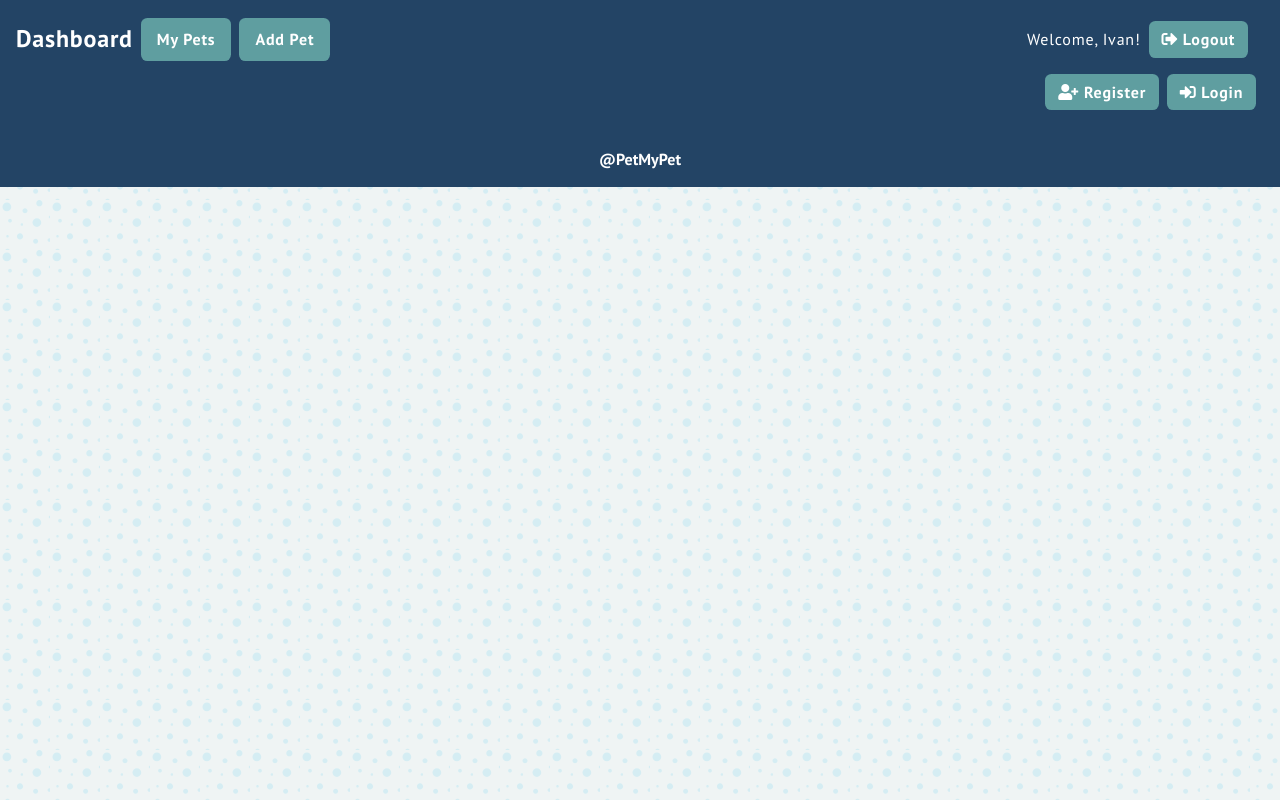
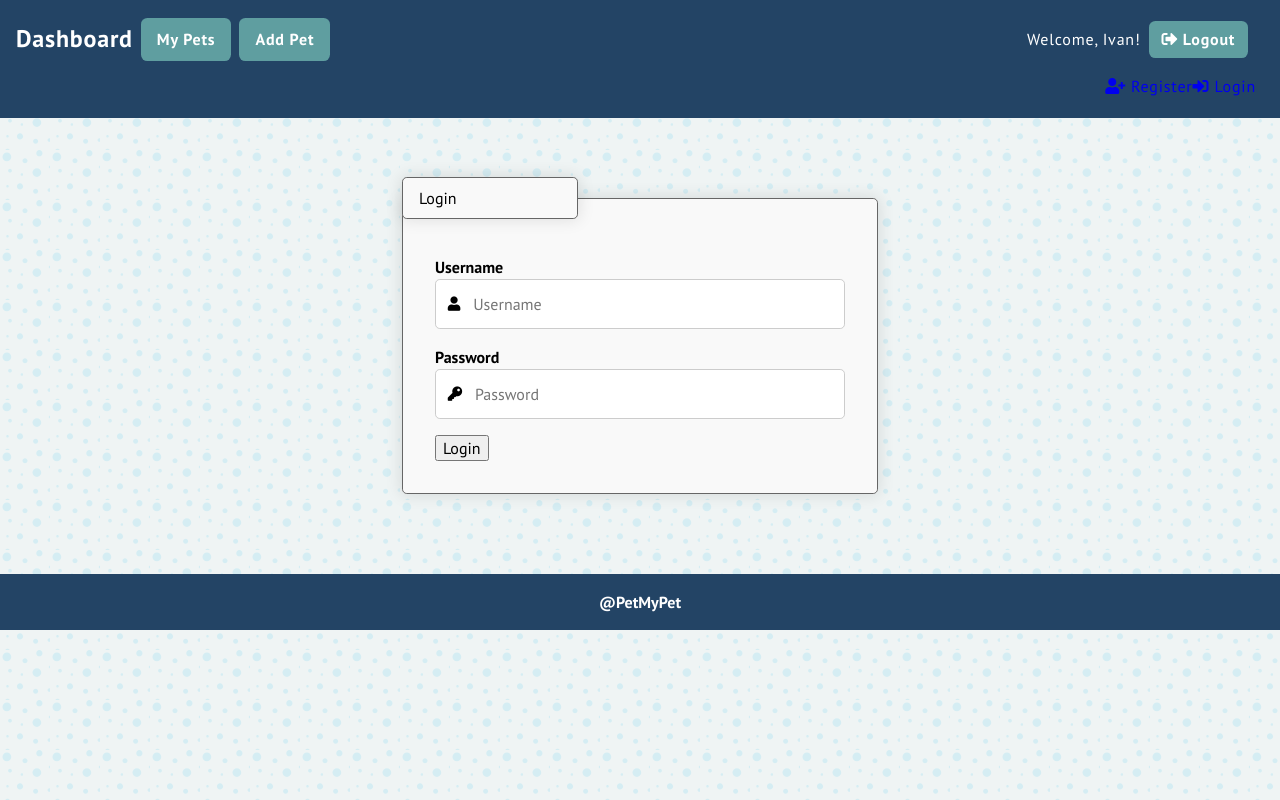
Before and after one commit to DanielValchev92/react-my-pets, a React (Create React App) app: page /login in a window 1280 px wide. Built offline with nearby package versions, Linux system fonts and the light colour scheme; a web font is replaced by a local one.

Commit message:
creating Login component

```diff
--- a/src/App.js
+++ b/src/App.js
@@ -1,6 +1,7 @@
 import { Route, Switch } from 'react-router-dom';
 import Header from './components/Header/Header';
 import Footer from './components/Footer/Footer';
+import Login from './components/Login/Login';
 import Categories from './components/Categories/Categories';
 import PetDetails from './components/PetDetails/PetDetails';
 import EditPetDetails from './components/EditPetDetails/EditPetDetails';
@@ -20,6 +21,7 @@ function App() {
         <Route path="/pets/details/:petId" exact component={PetDetails} />
         <Route path="/pets/details/:petId/edit" component={EditPetDetails} />
         <Route path="/pets/create" component={CreatePet} />
+        <Route path="/login" component={Login} />
       </Switch>
 
       <Footer />
--- a/src/components/Header/Header.js
+++ b/src/components/Header/Header.js
@@ -20,8 +20,8 @@ const Header = () => {
                 </section>
                 <section className="navbar-anonymous">
                     <ul>
-                        <li><a href="#"><i className="fas fa-user-plus"></i> Register</a></li>
-                        <li><a href="#"><i className="fas fa-sign-in-alt"></i> Login</a></li>
+                        <li><Link to="/register"><i className="fas fa-user-plus"></i> Register</Link></li>
+                        <li><Link to="/login"><i className="fas fa-sign-in-alt"></i> Login</Link></li>
                     </ul>
                 </section>
             </nav>
--- /dev/null
+++ b/src/components/Login/Login.js
@@ -0,0 +1,32 @@
+
+
+const Login = () => {
+    return (
+        <section className="login">
+            <form>
+                <fieldset>
+                    <legend>Login</legend>
+                    <p className="field">
+                        <label for="username">Username</label>
+                        <span className="input">
+                            <input type="text" name="username" id="username" placeholder="Username" />
+                            <span className="actions"></span>
+                            <i className="fas fa-user"></i>
+                        </span>
+                    </p>
+                    <p className="field">
+                        <label for="password">Password</label>
+                        <span className="input">
+                            <input type="password" name="password" id="password" placeholder="Password" />
+                            <span className="actions"></span>
+                            <i className="fas fa-key"></i>
+                        </span>
+                    </p>
+                    <input className="button" type="submit" className="submit" value="Login" />
+                </fieldset>
+            </form>
+        </section>
+    );
+};
+
+export default Login;
--- a/src/utils/firebase.js
+++ b/src/utils/firebase.js
@@ -1,4 +1,4 @@
-import firebase from 'firebase/app';
+import { initializeApp } from 'firebase/app';
 import 'firebase/auth';
 
 const firebaseConfig = {
@@ -10,11 +10,13 @@ const firebaseConfig = {
     appId: "1:963537762831:web:bffd160229e46a3775017a"
 };
 
-if (!firebase.apps.length) {
-    firebase.initializeApp(firebaseConfig);
-}
+// if (!firebase.apps.length) {
+//     firebase.initializeApp(firebaseConfig);
+// }
+
+const app = initializeApp(firebaseConfig);
 
 
-export default firebase;
+// export default firebase;
 
-export const auth = firebase.auth();
+// export const auth = firebase.auth();
```
Also changed, not shown: resources/index.html (+1 -24 lines).
